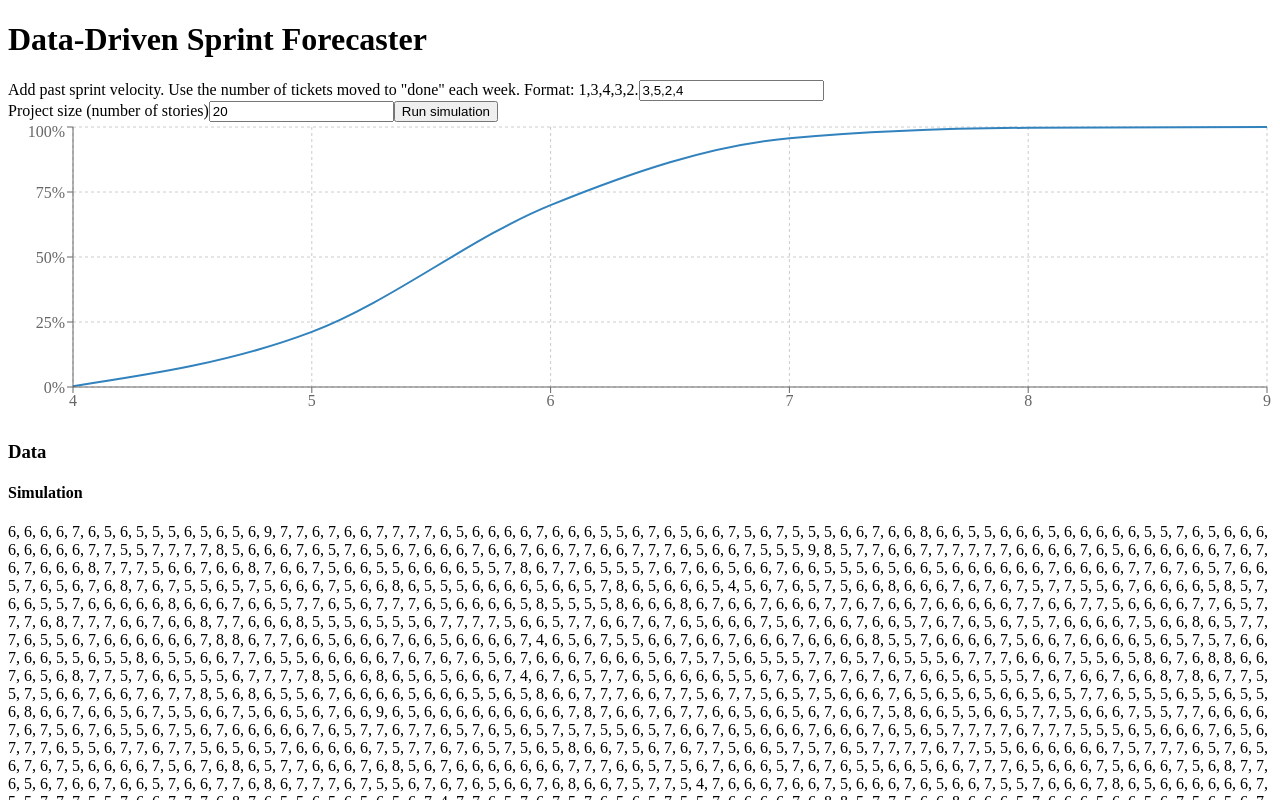
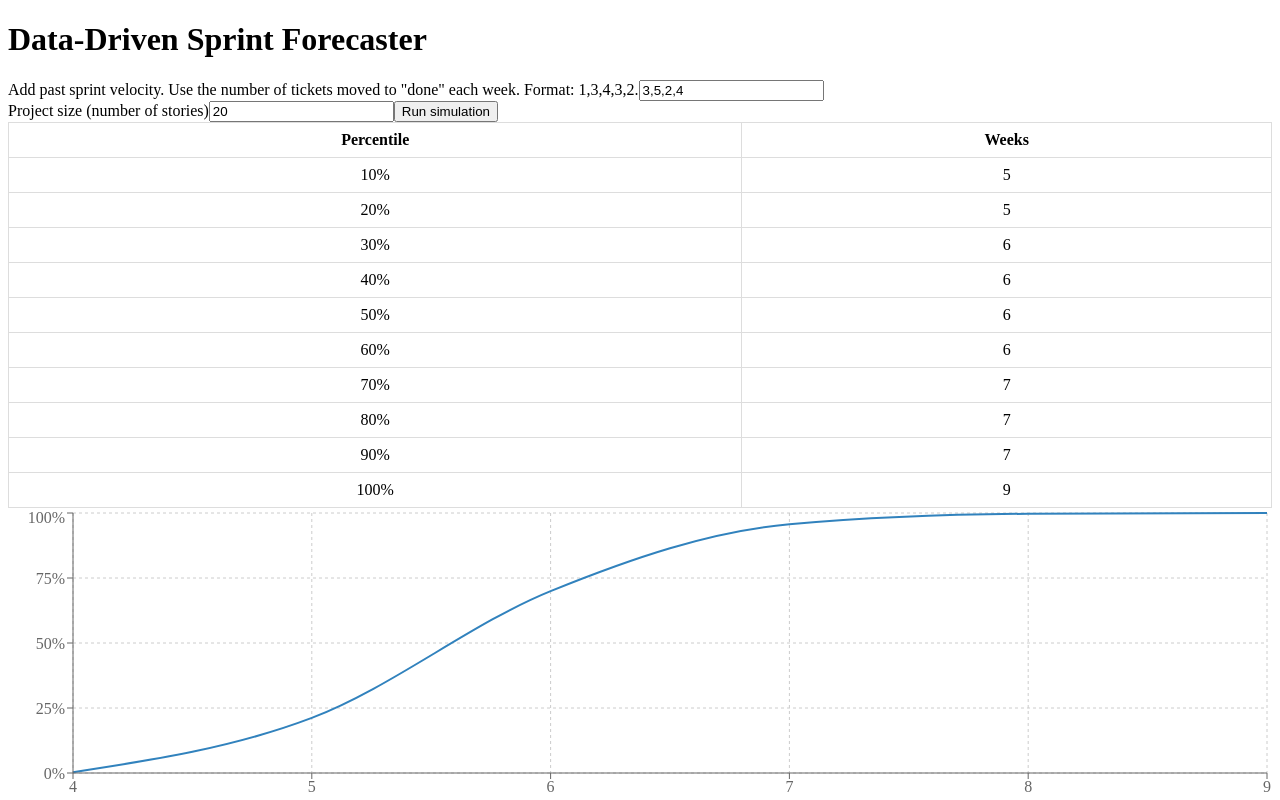
Before and after one commit to ZakLaughton/monte-carlo-forecaster, a React (Vite) app: page / in a window 1280 px wide. Both pictures are taken after a click on the button "Run simulation". Shown: the top 800 px of the page. Built offline with nearby package versions, Linux system fonts and the light colour scheme.

Commit message:
add table results

```diff
--- a/src/App.tsx
+++ b/src/App.tsx
@@ -5,6 +5,7 @@ import { simulateDeliveryWeeks } from "./utils/monte-carlo";
 import { ForecastResults } from "./components/ForecastResults";
 import { DeliveryOddsChart } from "./components/DeliveryOddsChart";
 import { toOddsByWeek } from "./utils/stats";
+import { DeliveryOddsTable } from "./components/DeliveryOddsChart";
 
 function App() {
   const [simulationResults, setSimulationResults] = useState<number[]>([]);
@@ -28,7 +29,12 @@ function App() {
     <div>
       <h1>Data-Driven Sprint Forecaster</h1>
       <SimulationForm onRun={runSimulation} />
-      {oddsByWeek.length > 0 && <DeliveryOddsChart data={oddsByWeek} />}
+      {oddsByWeek.length > 0 && (
+        <>
+          <DeliveryOddsTable data={oddsByWeek} />
+          <DeliveryOddsChart data={oddsByWeek} />
+        </>
+      )}
       <ForecastResults data={simulationResults} />
     </div>
   );
--- a/src/components/DeliveryOddsChart.tsx
+++ b/src/components/DeliveryOddsChart.tsx
@@ -11,6 +11,20 @@ import {
 type Props = {
   data: { weeks: number; p: number }[];
 };
+
+function calculatePercentileData(data: { weeks: number; p: number }[]) {
+  const percentiles = [];
+  for (let i = 0.1; i <= 1; i += 0.1) {
+    const entry = data.find((point) => point.p >= i);
+    if (entry) {
+      percentiles.push({
+        percentile: `${Math.round(i * 100)}%`,
+        weeks: entry.weeks,
+      });
+    }
+  }
+  return percentiles;
+}
 
 export function DeliveryOddsChart({ data }: Props) {
   return (
@@ -35,3 +49,44 @@ export function DeliveryOddsChart({ data }: Props) {
     </div>
   );
 }
+
+export function DeliveryOddsTable({ data }: Props) {
+  const percentiles = calculatePercentileData(data);
+
+  return (
+    <table style={{ width: "100%", borderCollapse: "collapse" }}>
+      <thead>
+        <tr>
+          <th style={{ border: "1px solid #ddd", padding: "8px" }}>
+            Percentile
+          </th>
+          <th style={{ border: "1px solid #ddd", padding: "8px" }}>Weeks</th>
+        </tr>
+      </thead>
+      <tbody>
+        {percentiles.map((row) => (
+          <tr key={row.percentile}>
+            <td
+              style={{
+                border: "1px solid #ddd",
+                padding: "8px",
+                textAlign: "center",
+              }}
+            >
+              {row.percentile}
+            </td>
+            <td
+              style={{
+                border: "1px solid #ddd",
+                padding: "8px",
+                textAlign: "center",
+              }}
+            >
+              {row.weeks}
+            </td>
+          </tr>
+        ))}
+      </tbody>
+    </table>
+  );
+}
```
